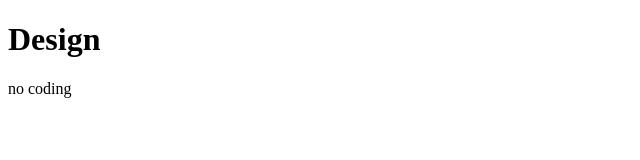
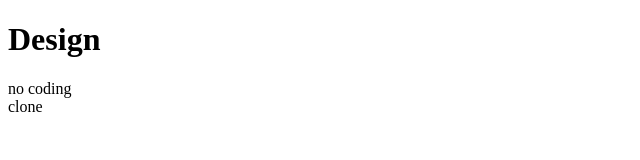
Before and after one commit to dmsrudp/design, a plain HTML site: page index.html in a window 1280 px wide. Shown: the full height of the page, 0-640 px from the left. Drawn offline with Linux system fonts and the light colour scheme.

Commit message:
clone 인지

```diff
--- a/index.html
+++ b/index.html
@@ -8,5 +8,6 @@
 <body>
   <h1>Design</h1>
   <div>no coding</div>
+  <div>clone</div>
 </body>
 </html>
```
